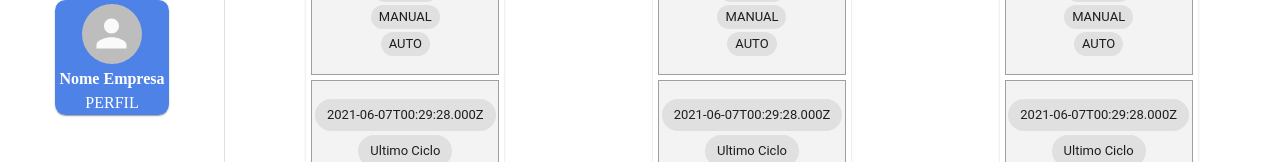
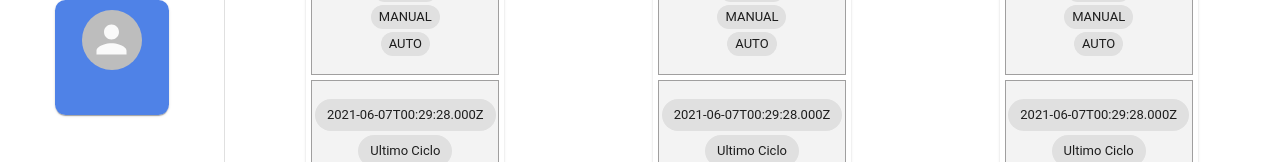
Before and after one commit to cezarcozta/ezinspec, a React (Create React App) app: page /dashboard in a window 1280 px wide. Shown: the part 463-625 px from the top of the page. Built offline with nearby package versions, Linux system fonts and the light colour scheme; no server answers; sample sign-in values are in the browser's storage.

Commit message:
userProfile HOOK

```diff
--- a/src/components/UserBox/index.tsx
+++ b/src/components/UserBox/index.tsx
@@ -1,11 +1,13 @@
+import { useUser } from "../../contexts/User";
 import { Company, Container, ImageProfile, ProfileAcess } from "./styles";
 
 const UserBox = () => {
+  const { user } = useUser();
   return (
     <Container>
       <ImageProfile />
-      <Company>Nome Empresa</Company>
-      <ProfileAcess>PERFIL</ProfileAcess>
+      <Company>{user.type_business}</Company>
+      <ProfileAcess>{user.level_subscriber}</ProfileAcess>
     </Container>
   );
 };
--- a/src/contexts/Auth/index.tsx
+++ b/src/contexts/Auth/index.tsx
@@ -1,5 +1,20 @@
 import React, { createContext, useCallback, useContext, useState } from "react";
 import { api } from "../../services/api";
+
+interface IUser {
+  level_subscriber: string;
+  state: string;
+  type: string;
+  _id: string;
+  name: string;
+  email: string;
+  type_business: string;
+  city: string;
+  province: string;
+  phone: number;
+  createdAt: Date;
+  updatedAt: Date;
+}
 
 interface AuthState {
   jwt_access: string;
@@ -24,6 +39,7 @@ const AuthProvider: React.FC = ({ children }) => {
 
     if (jwt_access) {
       api.defaults.headers.authorization = `Bearer ${jwt_access}`;
+
       return { jwt_access };
     }
 
@@ -42,14 +58,12 @@ const AuthProvider: React.FC = ({ children }) => {
           alert("Falhou");
           return false;
         }
+        api.defaults.headers.authorization = `Bearer ${data.jwt_access}`;
 
-        localStorage.setItem(
-          "@ezinspec:jwt_access",
-          JSON.stringify(data.jwt_access)
-        );
+        localStorage.setItem("@ezinspec:jwt_access", data.jwt_access);
 
         setData({ jwt_access: data.jwt_access });
-        api.defaults.headers.authorization = `Bearer ${data.jwt_access}`;
+
         return true;
       } catch (error) {
         alert(error.message);
@@ -69,6 +83,22 @@ const AuthProvider: React.FC = ({ children }) => {
       console.log(error.message);
     }
   }, []);
+
+  // const getUserProfile = useCallback(async () => {
+  //   try {
+  //     const { data } = await api.get<IUser>("/users/profile");
+  //     if (!data) {
+  //       return {} as IUser;
+  //     }
+  //     console.log({ user: data });
+  //     const userData = data as IUser;
+  //     return userData;
+  //   } catch (error) {
+  //     const axiosError = error as AxiosError;
+  //     console.log(axiosError);
+  //     return {} as IUser;
+  //   }
+  // }, []);
 
   return (
     <AuthContext.Provider
--- /dev/null
+++ b/src/contexts/User/index.tsx
@@ -0,0 +1,55 @@
+import { AxiosError } from "axios";
+import React, { createContext, useContext, useEffect, useState } from "react";
+import { api } from "../../services/api";
+
+interface IUser {
+  level_subscriber: string;
+  state: string;
+  type: string;
+  _id: string;
+  name: string;
+  email: string;
+  type_business: string;
+  city: string;
+  province: string;
+  phone: number;
+  createdAt: Date;
+}
+
+interface UserContextData {
+  user: IUser;
+}
+
+const UserContext = createContext<UserContextData>({} as UserContextData);
+
+const UserProvider: React.FC = ({ children }) => {
+  const [user, setUser] = useState<IUser>({} as IUser);
+
+  useEffect(() => {
+    async function loadUser() {
+      try {
+        const { data } = await api.get("/users/profile");
+        setUser(data);
+      } catch (error) {
+        const axiosError = error as AxiosError;
+        console.log({
+          error: axiosError,
+        });
+      }
+    }
+
+    loadUser();
+  }, []);
+
+  return (
+    <UserContext.Provider value={{ user }}>{children}</UserContext.Provider>
+  );
+};
+
+function useUser(): UserContextData {
+  const context = useContext(UserContext);
+
+  return context;
+}
+
+export { UserProvider, useUser };
--- a/src/pages/Dashboard/index.tsx
+++ b/src/pages/Dashboard/index.tsx
@@ -1,22 +1,5 @@
-import { useEffect } from "react";
 import CardMachine from "../../components/CardMachine";
-import { api } from "../../services/api";
 import { Item, MuiContainer, Title, TitleContainer } from "./styles";
-
-interface IUser {
-  level_subscriber: string;
-  state: string;
-  type: string;
-  _id: string;
-  name: string;
-  email: string;
-  type_business: string;
-  city: string;
-  province: string;
-  phone: number;
-  createdAt: Date;
-  updatedAt: Date;
-}
 
 const machines = [
   {
@@ -34,18 +17,6 @@ const machines = [
 ];
 
 const Dashboard = () => {
-  useEffect(() => {
-    async function loadUser() {
-      try {
-        const { data } = await api.get<IUser>("/users/profile");
-        console.log({ user: data });
-      } catch (error) {
-        console.log(error);
-      }
-    }
-
-    loadUser();
-  });
   return (
     <MuiContainer container>
       <TitleContainer item xs={12}>
```
Also changed, not shown: src/contexts/index.tsx (+6 -3 lines).
